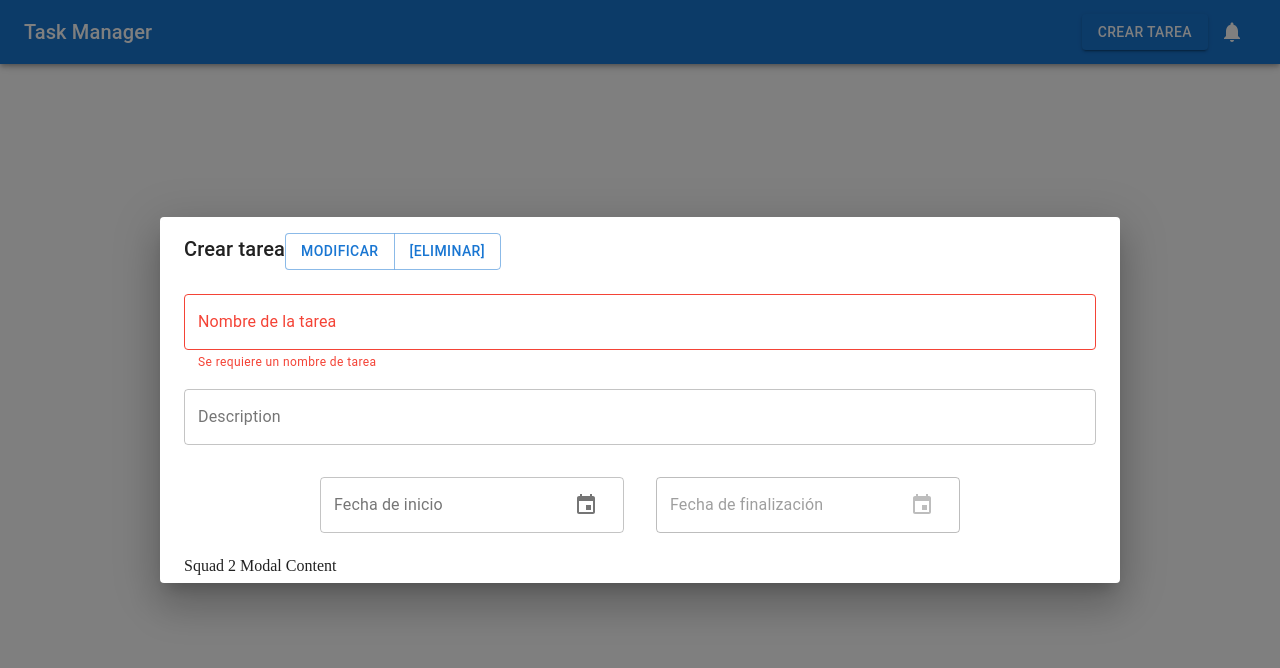
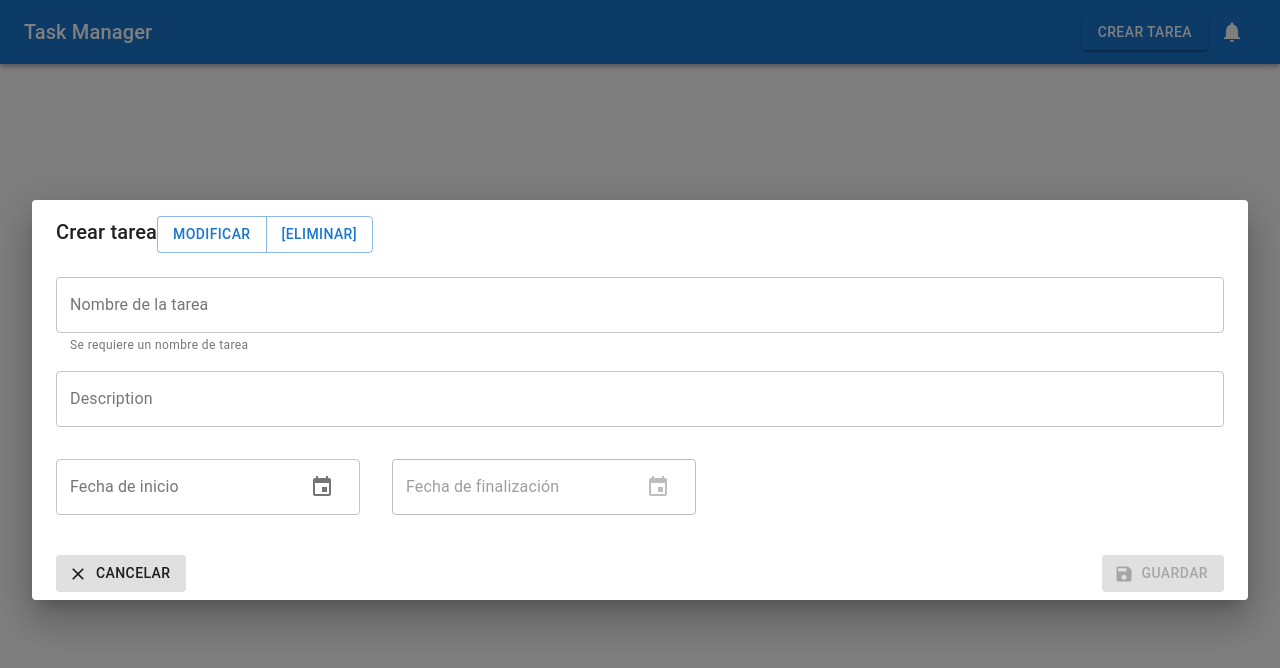
Before and after one commit to nicolekapp/task-manager, a React (Create React App) app: page / in a window 1280 px wide. Both pictures are taken after a click on the button "CREAR TAREA". Shown: the top 668 px of the page. Built offline with nearby package versions, Linux system fonts and the light colour scheme; no server answers.

Commit message:
feature/TASKMANAGER-SI2-16: some general changes and the tasks reducer has been created and implemented

```diff
--- a/src/components/common/Modal/Modal.js
+++ b/src/components/common/Modal/Modal.js
@@ -36,7 +36,7 @@ const Modal = ({ actions, open, task }) => {
   }, [task]);
 
   return (
-    <Dialog open={open} onClose={handleClose} fullWidth={true} maxWidth="md">
+    <Dialog open={open} onClose={handleClose} fullWidth={true} maxWidth="xl">
       <DialogTitle>
         {!creationMode ? `${selectedTask.name} - ${selectedTask.state}` : "Crear tarea"}
         <TaskButtonsBar setModificationMode={handleModificationMode} />
@@ -44,9 +44,11 @@ const Modal = ({ actions, open, task }) => {
       <DialogContent>
         <Squad1ModalContent creationMode={creationMode} task={task} />
       </DialogContent>
-      <DialogContent>
-        <Squad2ModalContent />
-      </DialogContent>
+      {!creationMode && (
+        <DialogContent>
+          <Squad2ModalContent />
+        </DialogContent>
+      )}
     </Dialog>
   );
 };
--- a/src/components/squad1/Squad1App/Squad1App.js
+++ b/src/components/squad1/Squad1App/Squad1App.js
@@ -8,9 +8,11 @@ import Modal from "../../common/Modal";
 
 import styles from "./styles";
 
-import mockedTasks from "../mockedTasks";
+import { connect } from "react-redux";
+import { bindActionCreators } from "redux";
+import { getTasks } from "../../../ducks/tasksReducer";
 
-const Squad1App = () => {
+const Squad1App = ({ actions, tasks }) => {
   const classes = styles();
 
   const [createdTasks, setCreatedTasks] = useState([]);
@@ -19,21 +21,19 @@ const Squad1App = () => {
   const [completedTasks, setCompletedTasks] = useState([]);
 
   useEffect(() => {
-    fetch("http://timetra.herokuapp.com/task/all")
-      .then((response) => {
-        return response.json();
-      })
-      .then((response) => {
+    actions.getTasks();
+  }, []);
+
+  useEffect(() => {
     const created = [];
     const inProgress = [];
     const paused = [];
     const completed = [];
 
-        response.forEach((task) => {
+    tasks.forEach((task) => {
       switch (task.state) {
         case "Created":
           created.push(task);
-              console.log("created");
           break;
         case "InProgress":
           inProgress.push(task);
@@ -53,11 +53,7 @@ const Squad1App = () => {
     setInProgressTasks(inProgress);
     setPausedTasks(paused);
     setCompletedTasks(completed);
-      })
-      .catch((err) => {
-        console.log(err);
-      });
-  }, []);
+  }, [tasks]);
 
   return (
     <div className={classes.root}>
@@ -83,4 +79,12 @@ const Squad1App = () => {
   );
 };
 
-export default Squad1App;
+const mapStateToProps = (state) => ({
+  tasks: state.tasksReducer.tasks,
+});
+
+const mapDispatchToProps = (dispatch) => ({
+  actions: bindActionCreators({ getTasks }, dispatch),
+});
+
+export default connect(mapStateToProps, mapDispatchToProps)(Squad1App);
--- a/src/components/squad1/Squad1ModalContent/Squad1ModalContent.js
+++ b/src/components/squad1/Squad1ModalContent/Squad1ModalContent.js
@@ -6,11 +6,22 @@ import Grid from "@material-ui/core/Grid";
 import { MuiPickersUtilsProvider, KeyboardDatePicker } from "@material-ui/pickers";
 import DateFnsUtils from "@date-io/date-fns";
 
-const Squad1ModalContent = ({ creationMode, task }) => {
-  const [name, setName] = React.useState("");
-  const [description, setDescription] = React.useState("");
-  const [startDate, setStartDate] = React.useState(new Date());
-  const [endDate, setEndDate] = React.useState(new Date());
+import { connect } from "react-redux";
+import { bindActionCreators } from "redux";
+import { changeModalVisibility } from "../../../ducks/modalReducer";
+import { getTasks } from "../../../ducks/tasksReducer";
+
+import Button from "@material-ui/core/Button";
+import SaveIcon from "@material-ui/icons/Save";
+import CancelIcon from "@material-ui/icons/Clear";
+
+const Squad1ModalContent = ({ actions, creationMode, task }) => {
+  const [name, setName] = useState("");
+  const [description, setDescription] = useState("");
+  const [startDate, setStartDate] = useState();
+  const [endDate, setEndDate] = useState();
+
+  const [nameEntered, setNameEntered] = useState(false);
 
   useEffect(() => {
     let name = "";
@@ -22,21 +33,22 @@ const Squad1ModalContent = ({ creationMode, task }) => {
       name = task.name;
       description = task.description;
       sDate = task.starting_date;
-      eDate = null; //fix this
+      eDate = task.starting_date + task.estimated_time;
     }
 
     setName(name);
     setDescription(description);
     setStartDate(sDate);
     setEndDate(eDate);
-  }, [creationMode]);
+  }, [task, creationMode]);
 
-  const handleNameChange = useCallback((input) => {
-    setName(input);
+  const handleNameChange = useCallback((event) => {
+    setName(event.target.value);
+    setNameEntered(true);
   }, []);
 
-  const handleDescriptionChange = useCallback((input) => {
-    setDescription(input);
+  const handleDescriptionChange = useCallback((event) => {
+    setDescription(event.target.value);
   }, []);
 
   const handleStartDateChange = useCallback((date) => {
@@ -47,18 +59,44 @@ const Squad1ModalContent = ({ creationMode, task }) => {
     setEndDate(date);
   }, []);
 
+  const handleClose = useCallback(() => {
+    actions.changeModalVisibility();
+  }, [actions]);
+
+  const handleCreateTask = useCallback(async () => {
+    await fetch("http://timetra.herokuapp.com/task", {
+      method: "POST",
+      headers: {
+        Accept: "application/json",
+        "Content-Type": "application/json",
+      },
+      body: JSON.stringify({
+        name,
+        description,
+        estimated_time: endDate - startDate,
+        starting_date: startDate.getTime(),
+      }),
+    })
+      .then(() => {
+        actions.getTasks();
+        handleClose();
+      })
+      .then((err) => {
+        console.log(err);
+      });
+  }, [name, description, endDate, startDate, handleClose]);
+
   return (
     <Grid container direction="column" spacing={2}>
       <Grid item>
         <TextField
-          aria-required
           label="Nombre de la tarea"
           value={name}
           onChange={handleNameChange}
           fullWidth
           variant="outlined"
           helperText={name === "" && "Se requiere un nombre de tarea"}
-          error={name === ""}
+          error={nameEntered && name === ""}
         />
       </Grid>
 
@@ -73,7 +111,7 @@ const Squad1ModalContent = ({ creationMode, task }) => {
           variant="outlined"
         />
       </Grid>
-      <Grid container item spacing={4} justify="center">
+      <Grid container item spacing={4}>
         <Grid item>
           <MuiPickersUtilsProvider utils={DateFnsUtils}>
             <KeyboardDatePicker
@@ -86,6 +124,7 @@ const Squad1ModalContent = ({ creationMode, task }) => {
               onChange={handleStartDateChange}
               disablePast={creationMode}
               inputVariant="outlined"
+              autoOk
             />
           </MuiPickersUtilsProvider>
         </Grid>
@@ -104,9 +143,38 @@ const Squad1ModalContent = ({ creationMode, task }) => {
               disablePast
               inputVariant="outlined"
               minDate={startDate}
+              autoOk
             />
           </MuiPickersUtilsProvider>
         </Grid>
+
+        {creationMode && (
+          <Grid container item spacing={3}>
+            <Grid item>
+              <Button
+                variant="contained"
+                startIcon={<CancelIcon />}
+                disableElevation
+                onClick={handleClose}
+              >
+                Cancelar
+              </Button>
+            </Grid>
+            <Grid item xs></Grid>
+            <Grid item>
+              <Button
+                color="primary"
+                variant="contained"
+                startIcon={<SaveIcon />}
+                disableElevation
+                disabled={name === "" || startDate === null}
+                onClick={handleCreateTask}
+              >
+                Guardar
+              </Button>
+            </Grid>
+          </Grid>
+        )}
       </Grid>
     </Grid>
   );
@@ -117,4 +185,8 @@ Squad1ModalContent.propTypes = {
   task: PropTypes.object,
 };
 
-export default Squad1ModalContent;
+const mapDispatchToProps = (dispatch) => ({
+  actions: bindActionCreators({ changeModalVisibility, getTasks }, dispatch),
+});
+
+export default connect(null, mapDispatchToProps)(Squad1ModalContent);
--- a/src/ducks/store/rootReducer.js
+++ b/src/ducks/store/rootReducer.js
@@ -1,10 +1,12 @@
 import { combineReducers } from "redux";
 
 import modalReducer from "../modalReducer";
+import tasksReducer from "../tasksReducer";
 
 const rootReducer = () =>
   combineReducers({
     modalReducer,
+    tasksReducer,
   });
 
 export default rootReducer;
--- /dev/null
+++ b/src/ducks/tasksReducer.js
@@ -0,0 +1,35 @@
+// Actions
+const GET_TASKS = "GET_TASKS";
+// Action Creators
+export const getTasks = () => async (dispatch) => {
+  await fetch("http://timetra.herokuapp.com/task/all")
+    .then((response) => {
+      return response.json();
+    })
+    .then((response) => {
+      dispatch({ type: GET_TASKS, tasks: response });
+    })
+    .catch((err) => {
+      console.log(err);
+    });
+};
+
+// State
+const initialState = {
+  tasks: [],
+};
+
+// Reducer
+const tasksReducer = (state = initialState, action) => {
+  switch (action.type) {
+    case GET_TASKS:
+      return {
+        ...state,
+        tasks: action.tasks,
+      };
+    default:
+      return state;
+  }
+};
+
+export default tasksReducer;
```
Lines whose indentation alone changed are shown as unchanged.
